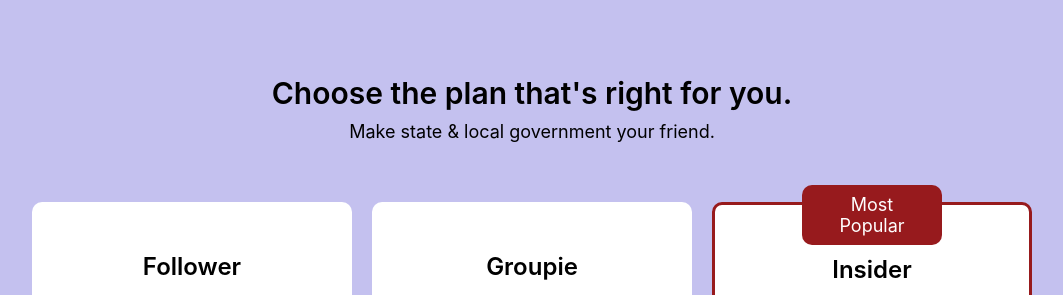
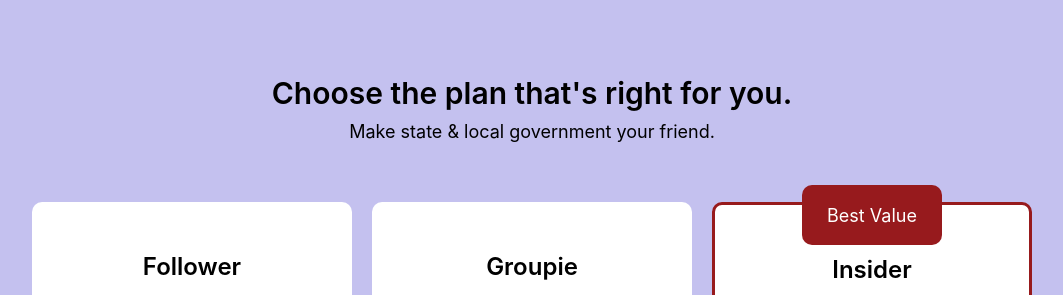
Before and after one commit to AhmedTohamy01/woodrow-task, a Next.js app: page / in a window 1280 px wide. Shown: the top 295 px of the page, without its empty margins (108-1171 px from the left). Built offline with nearby package versions, Linux system fonts and the light colour scheme.

Commit message:
feat [HomeCompound] : minor text replacement

```diff
--- a/src/compounds/HomeCompound.jsx
+++ b/src/compounds/HomeCompound.jsx
@@ -47,8 +47,7 @@ export const HomeCompound = () => {
         </NormalCard>
         <MostPopularCard>
           <MostPopularLabel>
-            Most
-            <br /> Popular
+            Best Value
           </MostPopularLabel>
           <CardTitle>Insider</CardTitle>
           <CardPrice>$15/month</CardPrice>
```
